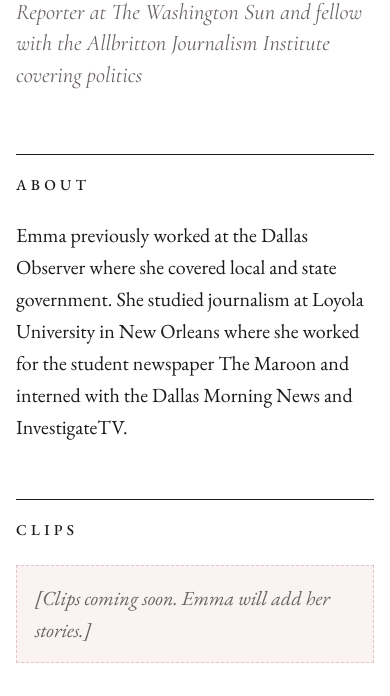
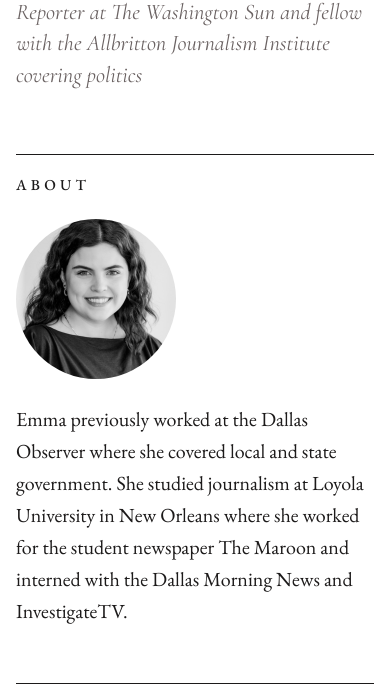
Before and after one commit to emmaruby32/Emma-site, a plain HTML site: page index.html in a window 390 px wide. Shown: the part 148-844 px from the top of the page. Drawn offline with nearby package versions, Linux system fonts and the light colour scheme.

Commit message:
Add circular headshot beside About text
Co-Authored-By: Claude Opus 5.5 <noreply@anthropic.com>
Claude-Session: https://claude.ai/code/session_01PhnXiqAzH2A2ezAjH9NfPH

```diff
--- a/index.html
+++ b/index.html
@@ -85,6 +85,29 @@
     section p {
       margin: 0;
     }
+    .about-body {
+      display: flex;
+      align-items: flex-start;
+      gap: 32px;
+    }
+    .headshot {
+      flex: 0 0 auto;
+      width: 180px;
+      height: 180px;
+      border-radius: 50%;
+      object-fit: cover;
+      display: block;
+    }
+    @media (max-width: 560px) {
+      .about-body {
+        flex-direction: column;
+        gap: 24px;
+      }
+      .headshot {
+        width: 160px;
+        height: 160px;
+      }
+    }
     .placeholder {
       padding: 16px 18px;
       background: var(--placeholder-bg);
@@ -116,7 +139,10 @@
 
     <section id="about">
       <h2>About</h2>
-      <p>Emma previously worked at the Dallas Observer where she covered local and state government. She studied journalism at Loyola University in New Orleans where she worked for the student newspaper The Maroon and interned with the Dallas Morning News and InvestigateTV.</p>
+      <div class="about-body">
+        <img class="headshot" src="images/headshot.jpg" alt="Emma Ruby" width="180" height="180">
+        <p>Emma previously worked at the Dallas Observer where she covered local and state government. She studied journalism at Loyola University in New Orleans where she worked for the student newspaper The Maroon and interned with the Dallas Morning News and InvestigateTV.</p>
+      </div>
     </section>
 
     <section id="clips">
```
Also changed, not shown: images/headshot.jpg (added), 1 other file.
